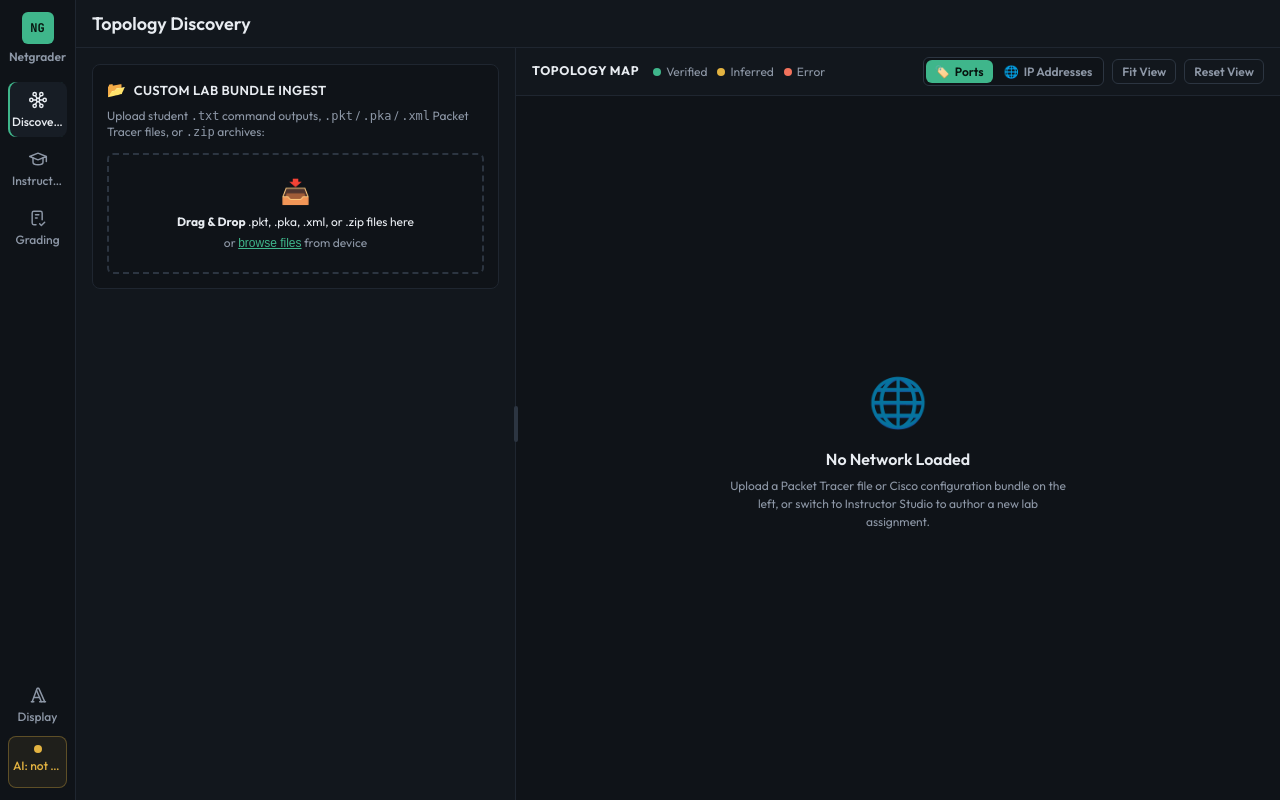
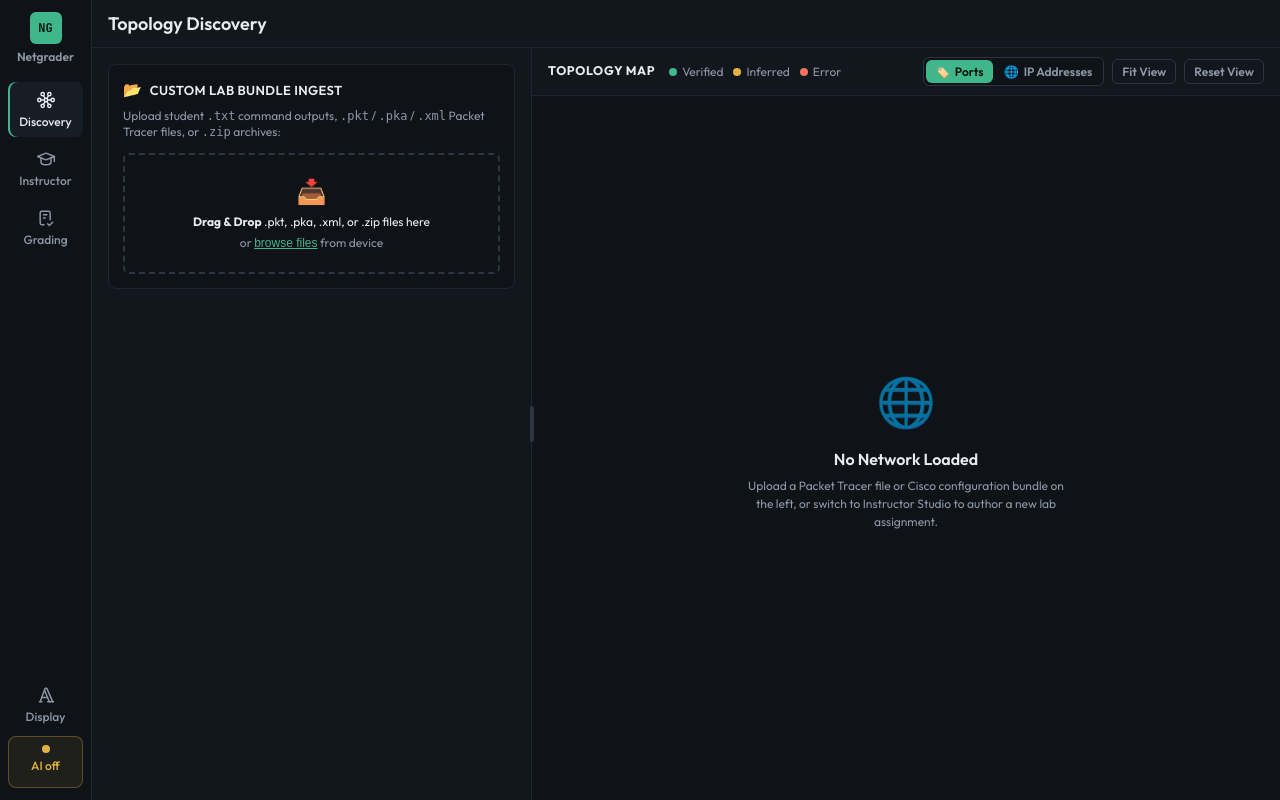
Before and after one commit to Aldrinerd/Netgrader, a FastAPI app: page / in a window 1280 px wide. Run offline with FastAPI, Linux system fonts and the light colour scheme; data that the repository does not hold is empty; parts of the project's set-up code (start-up, migrations or seed data) failed here and were passed over.

Commit message:
fix(shell): rail width scales with text, short AI label, close menu on Tab out
Rail width is now 5.75rem so labels fit at every text size. The AI status label is short (AI on, AI off, AI ...) with the detail kept in the title. The Display menu closes when focus leaves it. Test assertions tightened.

Co-Authored-By: Claude Opus 5.5 <noreply@anthropic.com>

```diff
--- a/static/css/tokens.css
+++ b/static/css/tokens.css
@@ -176,7 +176,7 @@
     --radius-md: 8px;
     --radius-lg: 12px;
     --sidebar-width: 440px;
-    --rail-width: 76px;
+    --rail-width: 5.75rem;
     --context-height: 3rem;
 
     --text-xs: 0.75rem;
--- a/static/js/legacy/app.js
+++ b/static/js/legacy/app.js
@@ -761,15 +761,15 @@ export function initLegacyApp() {
         let state, label, title;
         if (status.available) {
             state = 'ready';
-            label = `AI: ${status.model}`;
+            label = 'AI on';
             title = `Local AI model ${status.model} is running on the server. Summaries, briefings and follow-up answers are written by it. Grades never are.`;
         } else if (status.enabled === false) {
             state = 'off';
-            label = 'AI: off';
+            label = 'AI off';
             title = 'The local AI layer is switched off (NCA_LLM_ENABLED=0). Summaries use built-in text; follow-up chat is unavailable.';
         } else {
             state = 'missing';
-            label = /not pulled/.test(status.detail || '') ? 'AI: model missing' : 'AI: not installed';
+            label = 'AI off';
             title = `Local AI unavailable: ${status.detail}. Summaries use built-in text; follow-up chat is unavailable. Click to check again.`;
         }
         aiStatusBtn.dataset.state = state;
@@ -779,7 +779,7 @@ export function initLegacyApp() {
 
     if (aiStatusBtn) {
         aiStatusBtn.addEventListener('click', async () => {
-            if (aiStatusLabel) aiStatusLabel.textContent = 'AI: checking';
+            if (aiStatusLabel) aiStatusLabel.textContent = 'AI ...';
             aiStatusBtn.dataset.state = 'checking';
             const status = await refreshAiStatus();
             showToast(status.available ? `Local AI ready (${status.model})` : `Local AI unavailable: ${status.detail}`);
--- a/static/js/shell/display-menu.js
+++ b/static/js/shell/display-menu.js
@@ -34,6 +34,10 @@ export function initDisplayMenu(button, panel, display = window.NetgraderDisplay
     panel.addEventListener('keydown', (event) => {
         if (event.key === 'Escape') { event.stopPropagation(); close(); }
     });
+    panel.addEventListener('focusout', (event) => {
+        const next = event.relatedTarget;
+        if (!panel.hidden && next && !panel.contains(next) && !button.contains(next)) close(false);
+    });
     document.addEventListener('click', (event) => {
         if (!panel.hidden && !panel.contains(event.target) && !button.contains(event.target)) close(false);
     });
--- a/templates/partials/rail.html
+++ b/templates/partials/rail.html
@@ -28,7 +28,7 @@
         <!-- Whether the local AI model is reachable. Filled by legacy/app.js from /api/llm/status. -->
         <button type="button" id="ai-status" class="rail-item ai-status-indicator" data-state="checking" title="Checking the local AI model...">
             <span class="ai-status-dot" aria-hidden="true"></span>
-            <span class="rail-label" id="ai-status-label">AI: checking</span>
+            <span class="rail-label" id="ai-status-label">AI ...</span>
         </button>
     </div>
     {% include "partials/display_menu.html" %}
```
Also changed, not shown: tests/test_app.py (+1 -1 lines), tests/test_e2e_live_server.py (+1 -1 lines).
